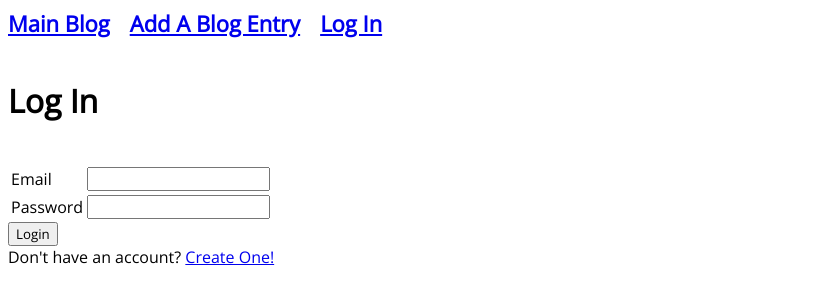
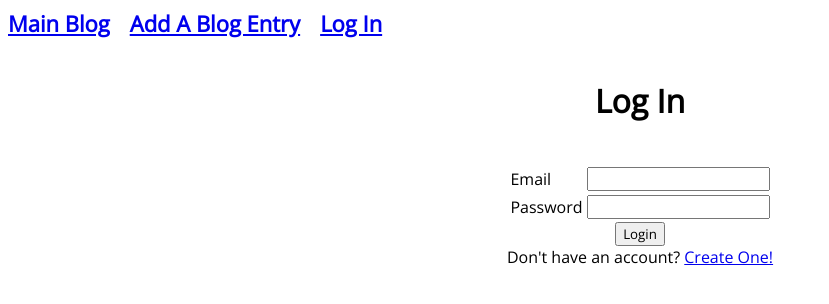
Before and after one commit to JacobDozier/blogz, a Flask app: page /login in a window 1280 px wide. Shown: the top 304 px of the page, without its empty margins (0-829 px from the left). Run offline with Flask 2, Linux system fonts and the light colour scheme.

Commit message:
Styling overhaul.

```diff
--- a/static/styles/main.css
+++ b/static/styles/main.css
@@ -1,16 +1,34 @@
 @import url('https://fonts.googleapis.com/css?family=Open+Sans');
 
-.error{
+.error {
     color: red;
     font-style: italic;
-    margin: 10px 0;
+    text-align: center;
+    margin: 10px 0px;
+}
+
+.login {
+    color: lightgreen;
+    font-weight: bold;
+    text-align: center;
+    margin: 10px 0px;
 }
 
 .blog_title {
     padding-bottom: 20px;
 }
 
+table {
+    margin-right: auto;
+    margin-left: auto;
+}
+
+td {
+    text-align: left;
+}
+
 ul {
+    text-align: center;
     list-style-type: none;
     margin: 0;
     padding: 0;
@@ -18,6 +36,7 @@ ul {
 }
 
 li {
+    text-align: center;
     float: left;
     font-size: 22px;
     padding-right: 20px;
@@ -26,6 +45,11 @@ li {
 h1 {
     padding-top: 20px;
     padding-bottom: 20px;
+    text-align: center;
+}
+
+h2 {
+    text-align: center;
 }
 
 textarea {
@@ -36,6 +60,7 @@ textarea {
 
 p {
     margin: 0;
+    text-align: center;
 }
 
 input {
@@ -44,6 +69,7 @@ input {
 
 body {
     font-family: 'Open Sans', sans-serif;
+    text-align: center;
 }
 
 * {
```
